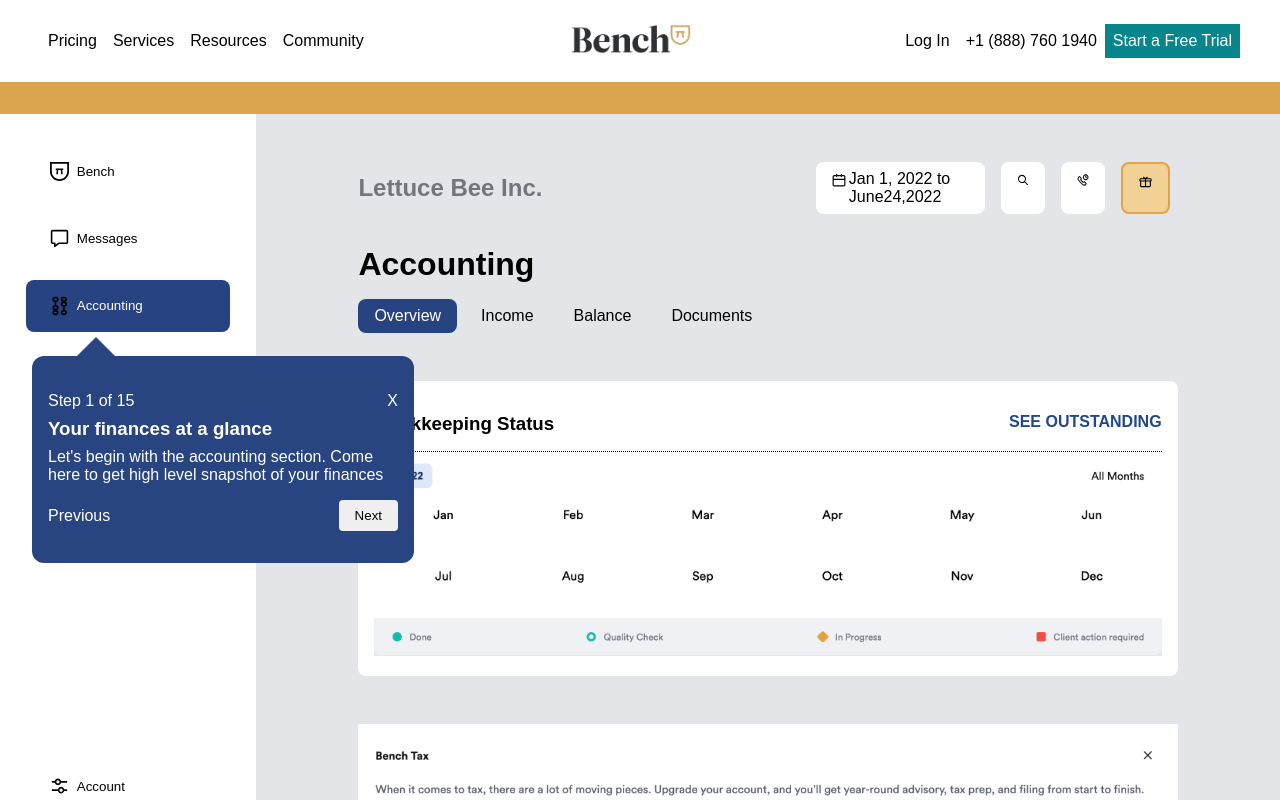
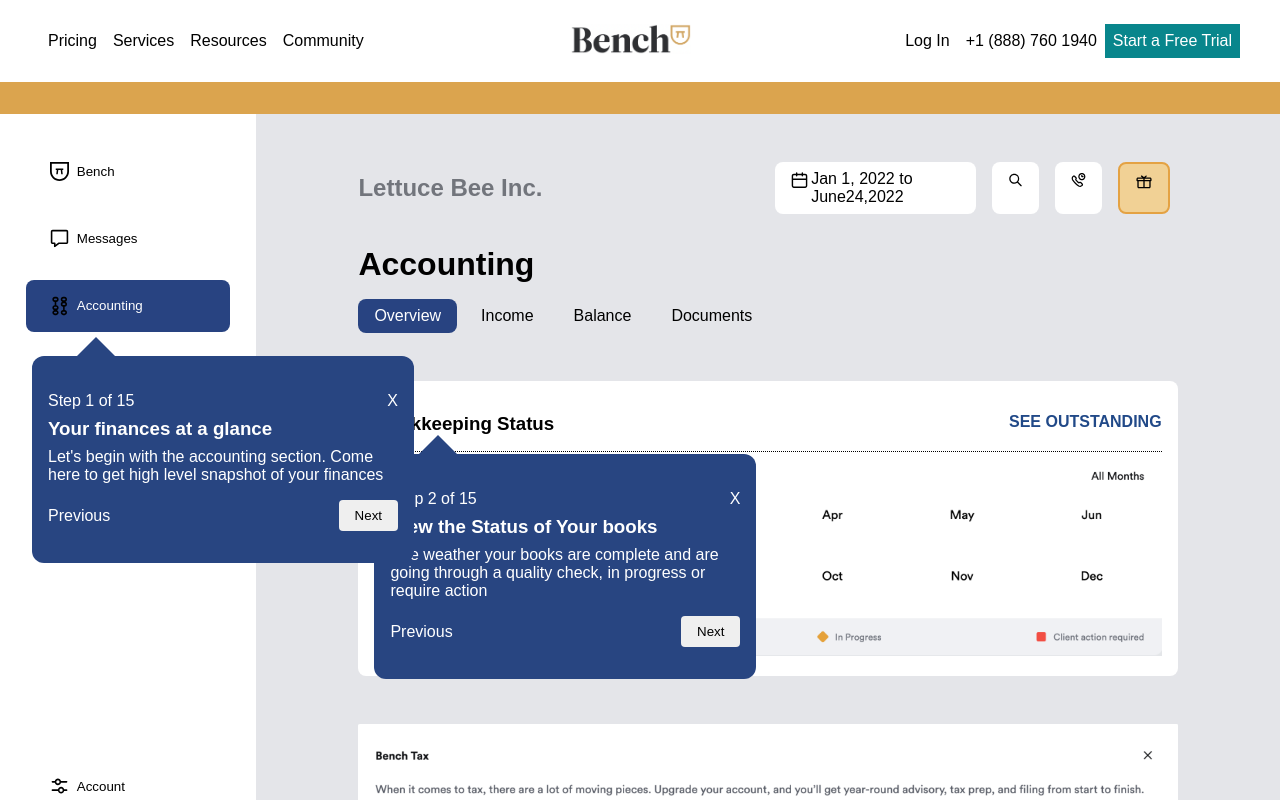
Before and after one commit to SokolovskiyA/industry-project-bench, a React (Create React App) app: page /demo/dashboard in a window 1280 px wide. Shown: the top 800 px of the page. Built offline with nearby package versions, Linux system fonts and the light colour scheme.

Commit message:
testing usePopper

```diff
--- a/package.json
+++ b/package.json
@@ -3,11 +3,13 @@
   "version": "0.1.0",
   "private": true,
   "dependencies": {
+    "@popperjs/core": "^2.11.6",
     "@testing-library/jest-dom": "^5.16.5",
     "@testing-library/react": "^13.4.0",
     "@testing-library/user-event": "^13.5.0",
     "react": "^18.2.0",
     "react-dom": "^18.2.0",
+    "react-popper": "^2.3.0",
     "react-router-dom": "^6.4.4",
     "react-scripts": "5.0.1",
     "sass": "^1.56.1",
--- a/src/components/DashboardHeader/DashboardHeader.scss
+++ b/src/components/DashboardHeader/DashboardHeader.scss
@@ -4,7 +4,7 @@
 	padding: 2rem 0;
     // width: 80%;
     &__buttons{
-        width: 50%;
+        width: 55%;
     }
 	&__container {
 		width: 80%;
--- a/src/components/Poppver/Popover.jsx
+++ b/src/components/Poppver/Popover.jsx
@@ -2,25 +2,24 @@
 import { useState } from "react";
 import { useNavigate } from "react-router-dom";
 
-const Popover = ({
-	number,
-	step,
-	header,
-	description,
-	className,
-	open1,
-	setOpen,
-	closeHandler,
-}) => {
+const Popover = ({ number, step, header, description, className, open1, set1Open ,set2Open}) => {
 	const navigate = useNavigate();
-	const [newClassName, setClassName] = useState(className);
-	if (!open1) {
-		return null;
+
+	// if (!open1) {
+	// 	return null;
+	// }
+
+	// const [newClassName, setClassName] = useState(className);
+	// if (!open1) {
+	// 	return null;
+	// }
+
+	const nextHandler=()=>{
+		if(number===1){
+			set1Open(false);
+			set2Open(true);
+		}
 	}
-
-
-
-	const nextHandler = () => {};
 	return (
 		<div className={`popover ${className}`}>
 			<div className="popover__triangle-container">
@@ -32,8 +31,9 @@
 					<p
 						className="popover__closeButton"
 						onClick={(e) => {
-							setOpen(false);
-							setClassName(`${className} hide`);
+							set1Open(false);
+							// setOpen(false);
+							// setClassName(`${className} hide`);
 							navigate(`/`);
 						}}
 					>
@@ -49,14 +49,15 @@
 						<p className="popover__footer-button-prev">Previous</p>
 					</p>
 					<p className="popover__footer--right">
-						<button
-							onClick={() => {
-								closeHandler();
-							}}
-							className="popover__footer-button-next"
-						>
-							Next
-						</button>
+					<button onClick={nextHandler}className="popover__footer-button-next">Next</button>
+						{/* <button */}
+							{/* onClick={() => { */}
+								{/* // closeHandler(); */}
+							{/* }} */}
+							{/* className="popover__footer-button-next" */}
+						{/* > */}
+							{/* Next */}
+						{/* </button> */}
 					</p>
 				</div>
 			</div>
```
Also changed, not shown: 1 other file (tests, documents, lock files or other folders).
